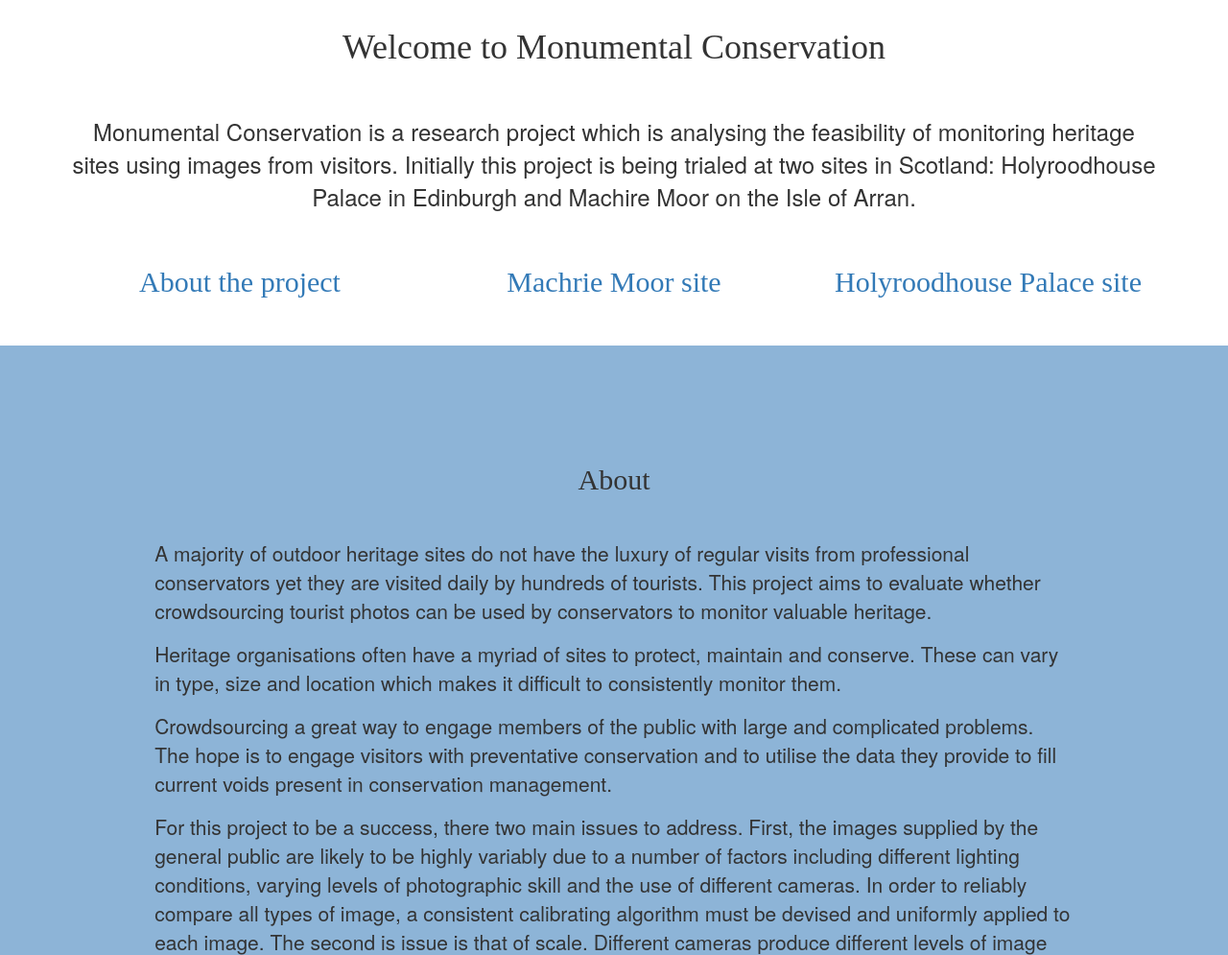
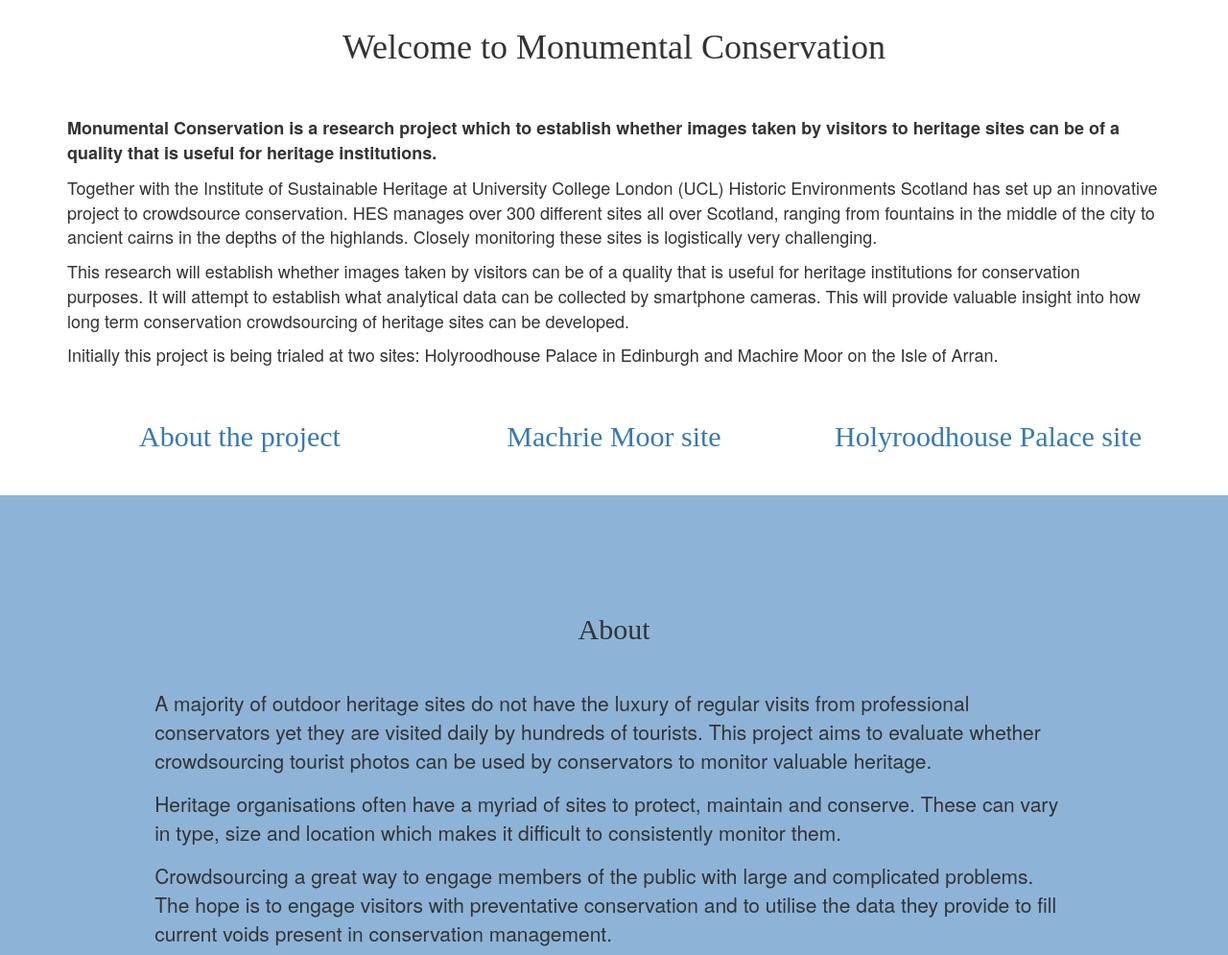
Before and after one commit to Rosie-Brigham/crowdsourcing, a React app: page / in a window 1280 px wide. Shown: the part 820-1815 px from the top of the page at 96% size. Built offline with nearby package versions, Linux system fonts and the light colour scheme; a web font is replaced by a local one.

Commit message:
updates intro text

```diff
--- a/components/mainText.js
+++ b/components/mainText.js
@@ -29,10 +29,29 @@
             <Col xs={12} md={12} id="welcome">
               <h1>Welcome to Monumental Conservation</h1>
               <p>
-                Monumental Conservation is a research project which is analysing
-                the feasibility of monitoring heritage sites using images from
-                visitors. Initially this project is being trialed at two sites
-                in Scotland: Holyroodhouse Palace in Edinburgh and Machire Moor on the
+                <strong>
+                Monumental Conservation is a research project which to establish whether
+                images taken by visitors to heritage sites can be of a quality that is useful
+                for heritage institutions.
+                </strong>
+              </p>
+              <p>
+                Together with the Institute of Sustainable Heritage at University College London (UCL)
+                Historic Environments Scotland has set up an innovative project to crowdsource conservation.
+
+                HES manages over 300 different sites all over Scotland, ranging from fountains in the
+                middle of the city to ancient cairns in the depths of the highlands.
+                Closely monitoring these sites is logistically very challenging.
+              </p>
+              <p>
+                This research will establish whether images taken by visitors
+                can be of a quality that is useful for heritage institutions for conservation purposes.
+                It will attempt to establish what analytical data can be collected by smartphone cameras.
+                This will provide valuable insight into how long term conservation crowdsourcing of heritage sites
+                can be developed.
+              </p>
+              <p>
+                Initially this project is being trialed at two sites: Holyroodhouse Palace in Edinburgh and Machire Moor on the
                 Isle of Arran.
               </p>
             </Col>
--- a/index.css
+++ b/index.css
@@ -23,11 +23,13 @@
 }
 
 p {
-  font-size: 24px;
+  font-size: 18px;
+  text-align: left;
 }
+
 @media only screen and (max-width: 600px) {
   p {
-    font-size: 18px;
+    font-size: 16px;
   }
 }
 
```
